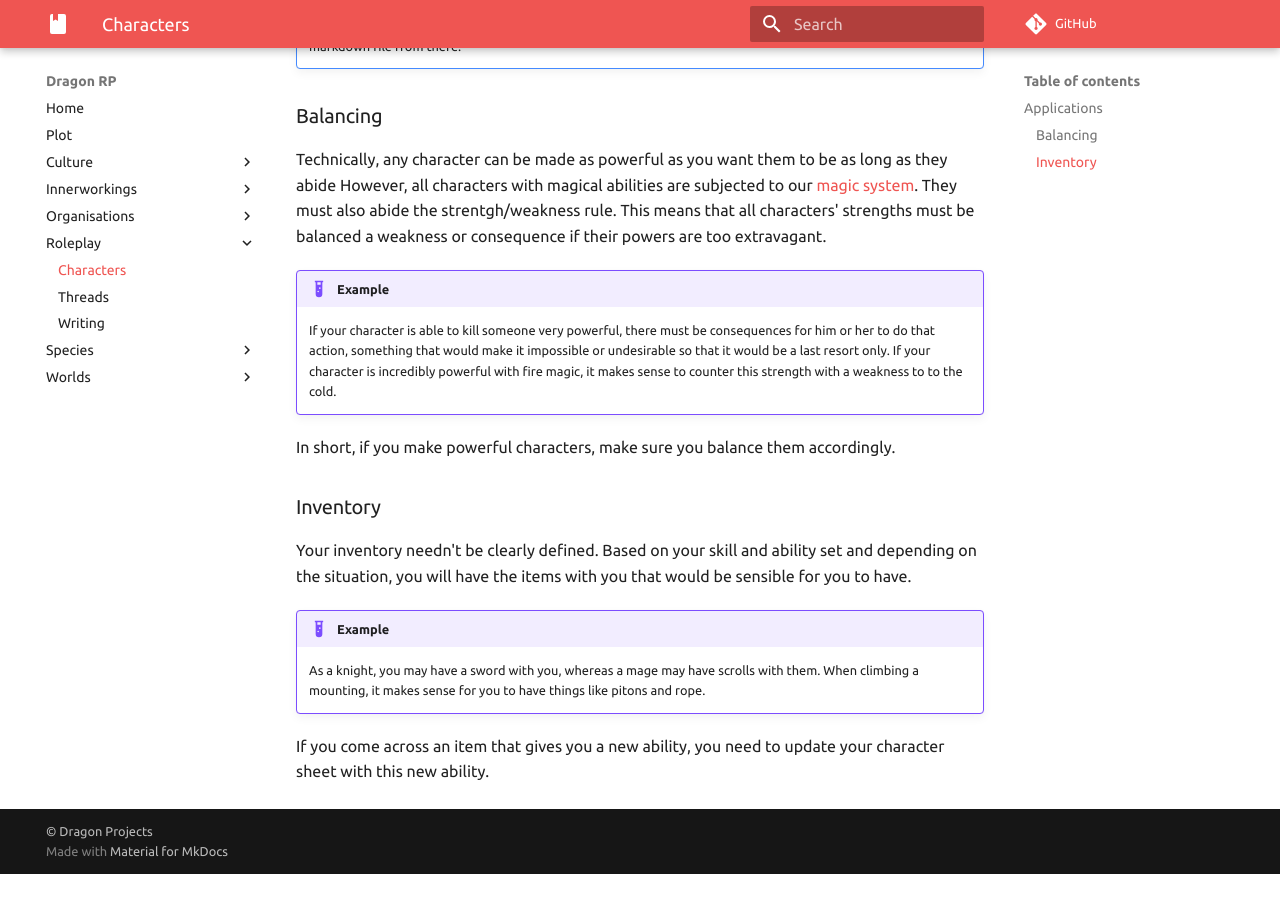
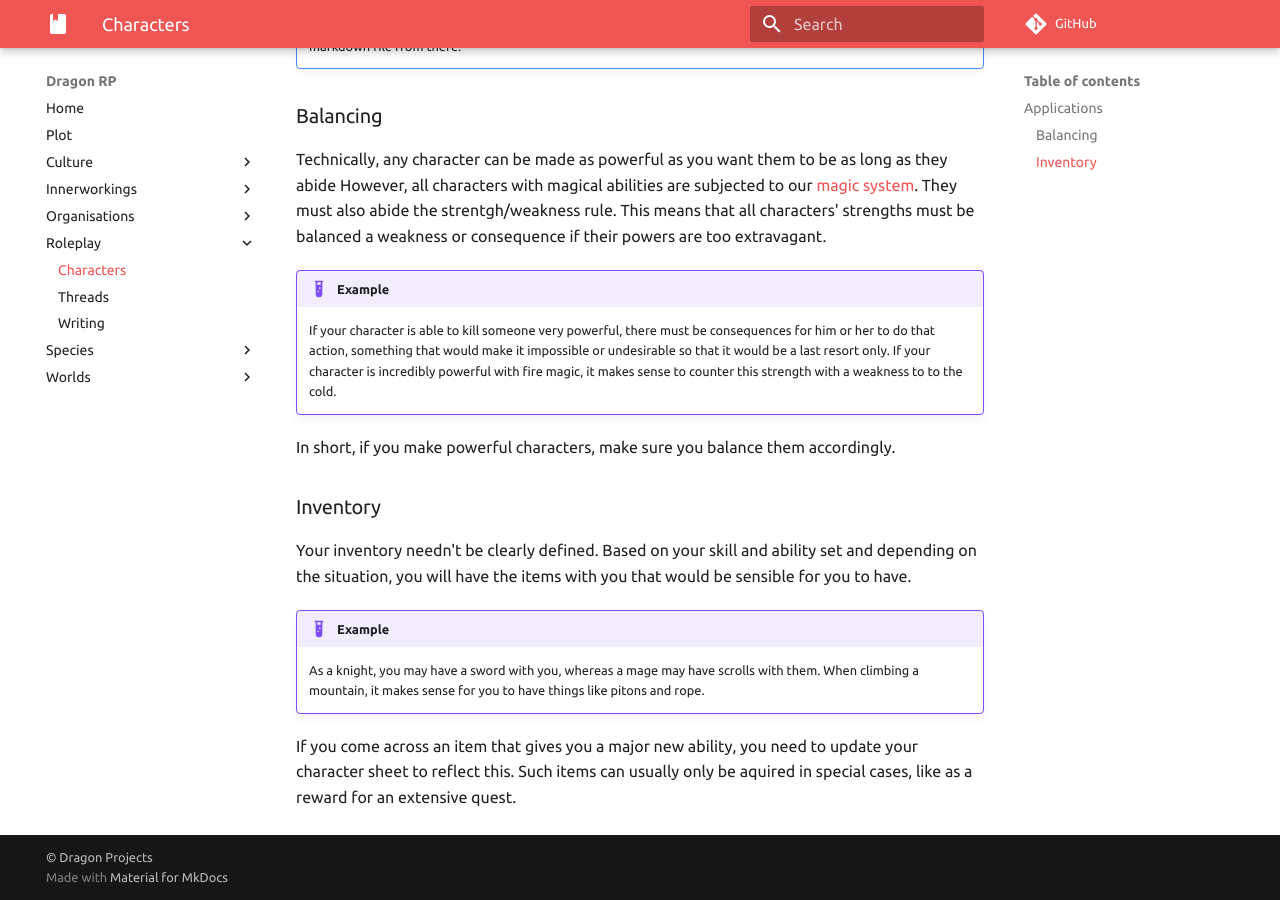
Before and after one commit to dragonprojects/dragonroleplay, an MkDocs documentation site: the page built from docs/Roleplay/Characters.md, in a window 1280 px wide and 900 px high, scrolled down 791 px. Built offline with MkDocs 1.6.1 and Material for MkDocs 9.7.7, drawn with Linux system fonts in a browser that asks for light colours; comment, search, counter and statistics services are not loaded; before the commit the page ends 1665 px from its top, so only the background shows below that.

Commit message:
Update Characters.md

```diff
--- a/docs/Roleplay/Characters.md
+++ b/docs/Roleplay/Characters.md
@@ -30,6 +30,6 @@ In short, if you make powerful characters, make sure you balance them accordingl
 Your inventory needn't be clearly defined. Based on your skill and ability set and depending on the situation, you will have the items with you that would be sensible for you to have.
 
 !!! example
-    As a knight, you may have a sword with you, whereas a mage may have scrolls with them. When climbing a mounting, it makes sense for you to have things like pitons and rope.
+    As a knight, you may have a sword with you, whereas a mage may have scrolls with them. When climbing a mountain, it makes sense for you to have things like pitons and rope.
 
-If you come across an item that gives you a new ability, you need to update your character sheet with this new ability.
+If you come across an item that gives you a major new ability, you need to update your character sheet to reflect this. Such items can usually only be aquired in special cases, like as a reward for an extensive quest.
```
